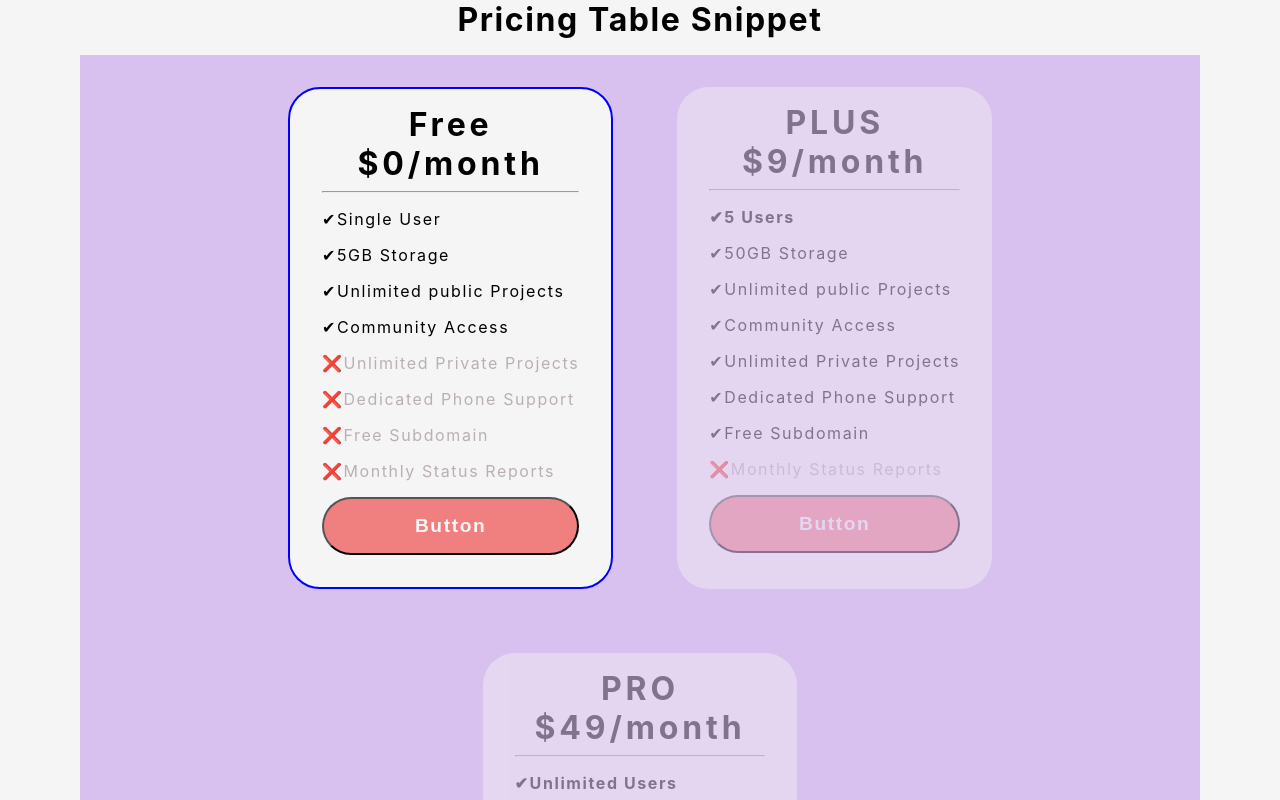
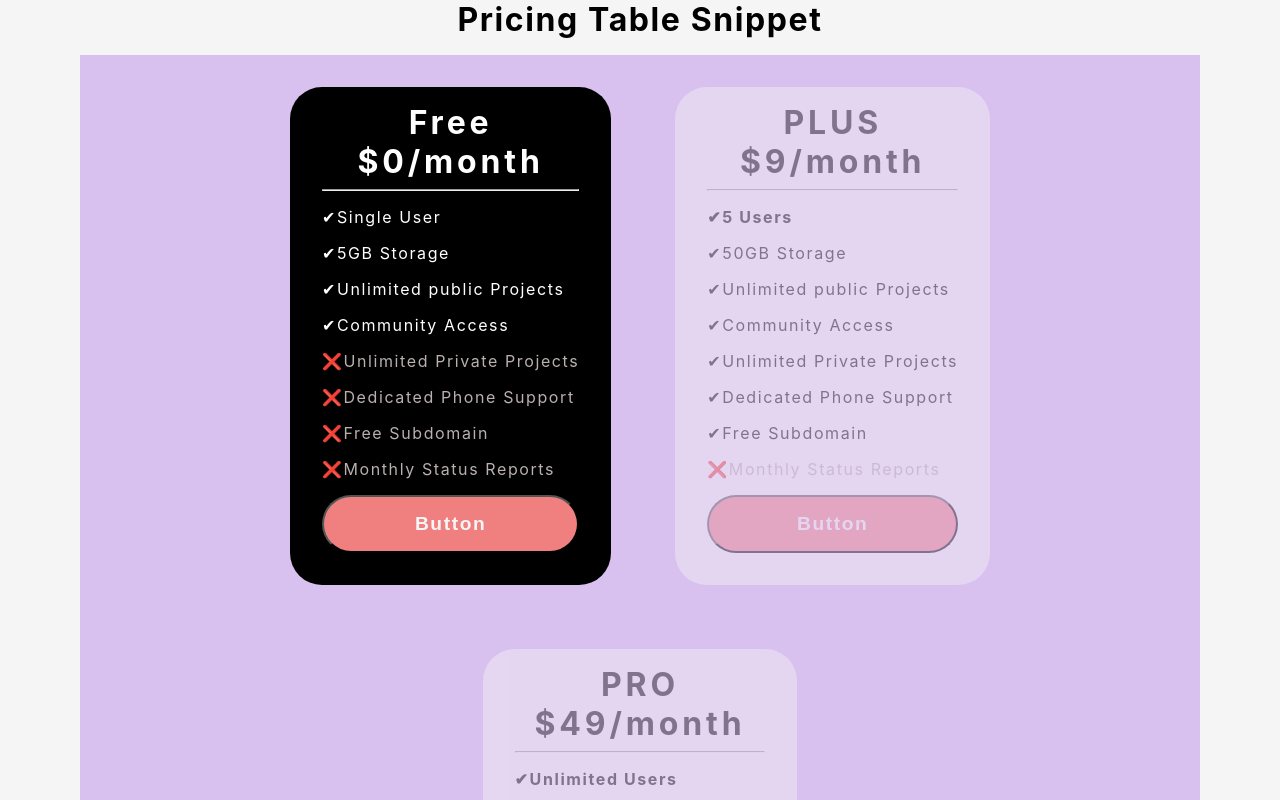
Before and after one commit to NoorulAmeenJ/Pricing-Card, a React (Create React App) app: page / in a window 1280 px wide. In both pictures the pointer is over the element 450 px from the left and 336 px from the top of the page. Shown: the top 800 px of the page. Built offline with nearby package versions, Linux system fonts and the light colour scheme.

Commit message:
100% completed

```diff
--- a/src/App.css
+++ b/src/App.css
@@ -41,7 +41,8 @@ button {
 }
 .card:hover {
   opacity: 1;
-  border: 2px solid blue;
+  color: white;
+  background-color: black;
 }
 .disable {
   color: rgb(186, 176, 176);
```
